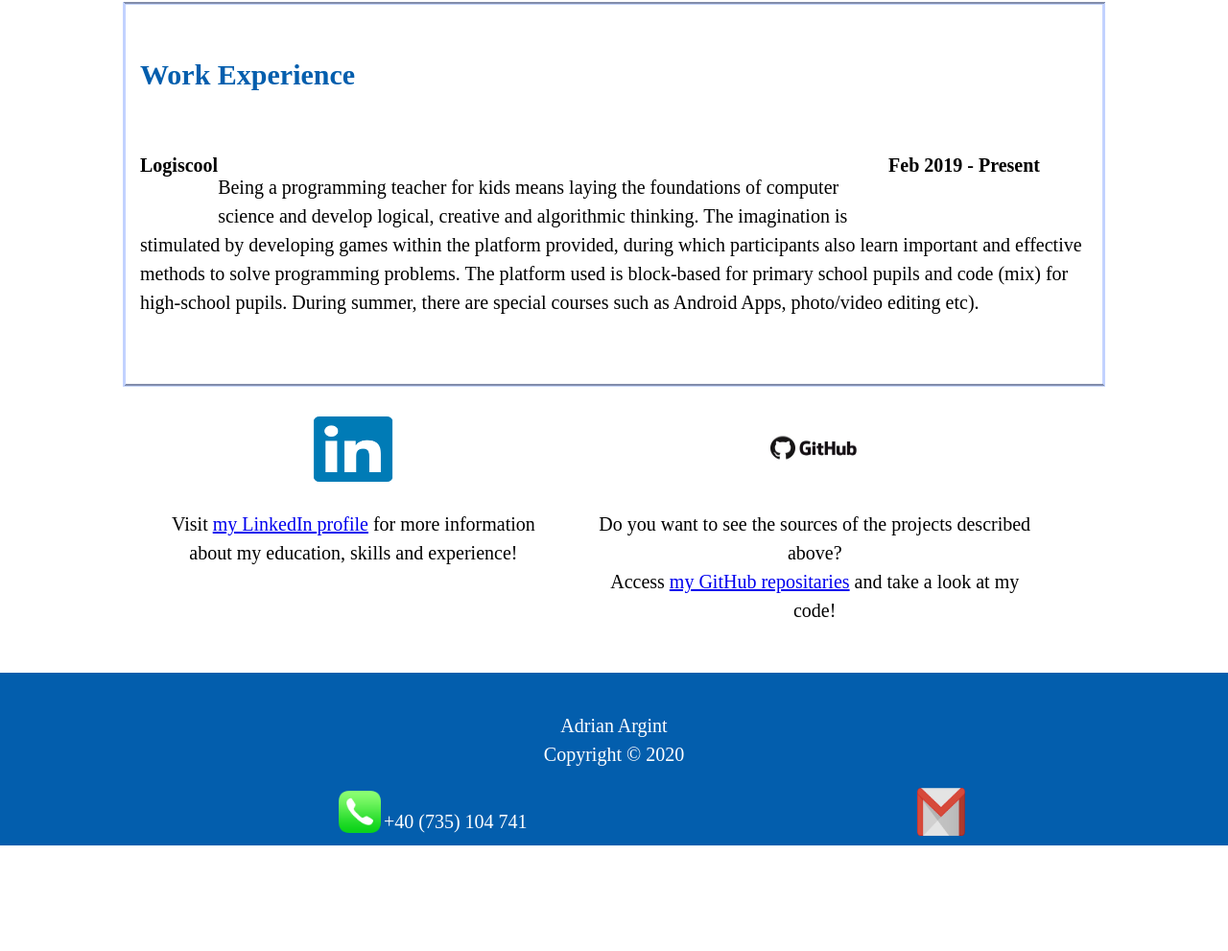
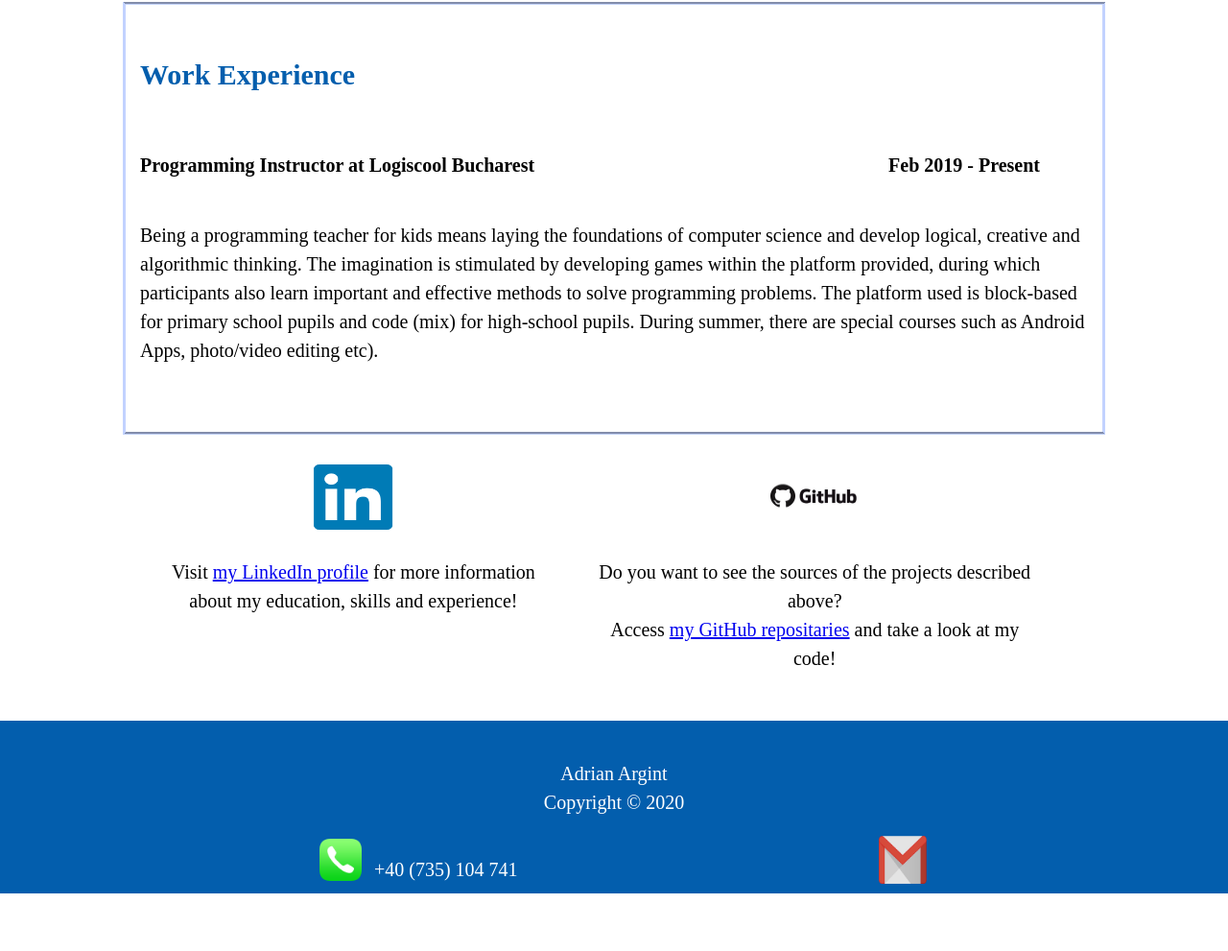
Before and after one commit to AdrianArgint/AdrianArgint.github.io, a plain HTML site: page index.html in a window 1280 px wide. Shown: the part 1596-2587 px from the top of the page at 96% size. Before the commit the page ends 2537 px from the top, so only its background shows below. Drawn offline with Linux system fonts and the light colour scheme.

Commit message:
almost almost done

```diff
--- a/css/style.css
+++ b/css/style.css
@@ -168,6 +168,7 @@ aside#sidebar {
   margin-top: 0;
   float: left;
   width: auto;
+  margin-bottom: 10px;
 }
 .date {
   margin-top: 0;
@@ -185,7 +186,8 @@ aside#sidebar {
 }
 
 .work p {
-  padding-top: 50px;
+
+  margin-top: 130px;
   text-align: left;
   padding-bottom: 50px;
 }
@@ -193,12 +195,15 @@ aside#sidebar {
 
 
 .inline-div {
-  margin-left: 350px;
+  margin-left: 330px;
   float: left;
   width: 20%;
-  text-align:left;
+  text-align: left;
 }
 
+.inline-div p {
+  padding-left: 10px;
+}
 .inline-div p, img {
   float: left;
 }
--- a/index.html
+++ b/index.html
@@ -32,7 +32,7 @@
           <h1>About Me</h1>
           <p>I am an ambitious and driven student who seeks ways to improve himself and keep his eyes firmly set on their next goal.
           <br>In short term, one of my goals is to continue improving my programming skills. I want to take part in developing projects as part of a team, but also independent if I have to. I enjoy having other people around to bounce ideas off of.
-          <br></p>
+          <br>To this purpose, I am looking for an InternShip position where I can work my way up.</p>
 
         </article>
 
@@ -95,7 +95,7 @@
         <article class="work">
           <h1>Work Experience</h1>
           <div class="name">
-            <h4>Logiscool</h4>
+            <h4>Programming Instructor at Logiscool Bucharest</h4>
           </div>
           <div class="date">
             <h4>Feb 2019 - Present</h4>
@@ -130,7 +130,7 @@
     </section>
 
     <footer>
-        <p>Adrian Argint <br>Copyright &copy; 2020</p>
+      <p>Adrian Argint <br>Copyright &copy; 2020</p>
       <div class="inline-div">
         <img src="./img/logo_phone.png" alt="" width="50" height="50">
         <p >+40 (735) 104 741</p>
```
